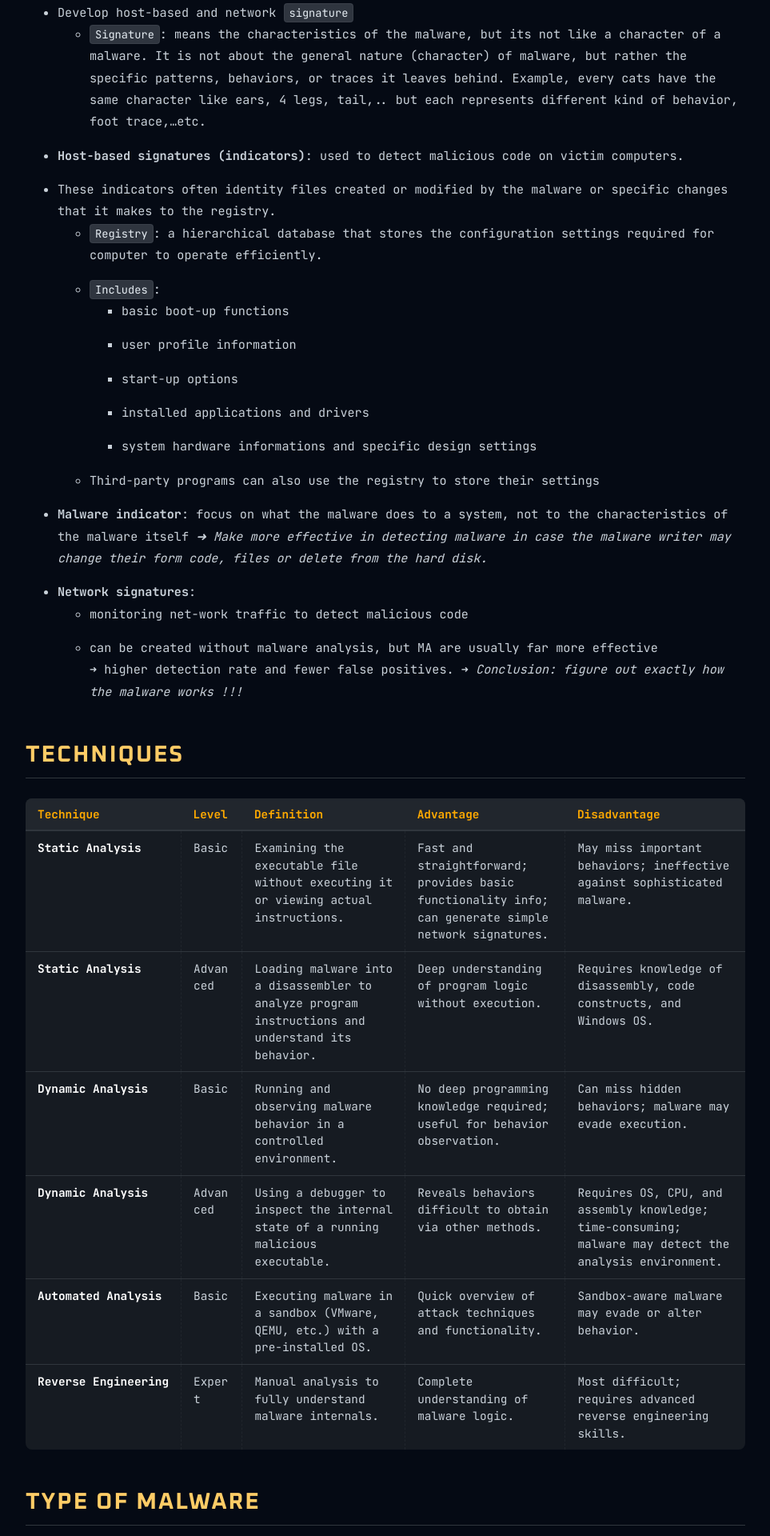
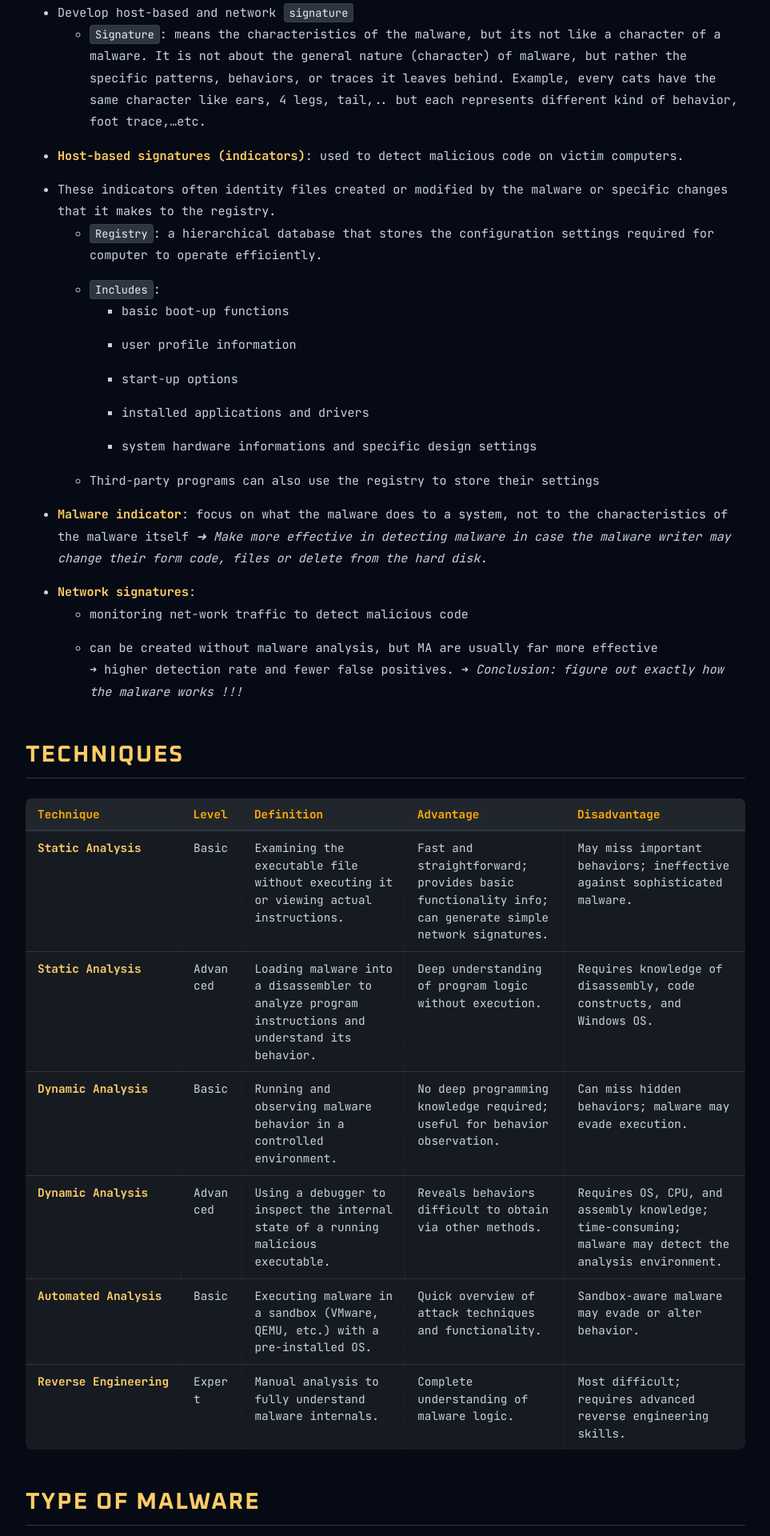
Before and after one commit to kaiversus/kaiversus.github.io, a Jekyll site: the page built from _courses/malware/chapter_1.md, in a window 1280 px wide. Shown: the part 512-2432 px from the top of the page at 80% size, without its empty margins (8-971 px from the left). Built offline with Jekyll 4.4.1, drawn with Linux system fonts in a browser that asks for light colours; some web fonts are replaced.

Commit message:
Update course.html

```diff
--- a/_layouts/course.html
+++ b/_layouts/course.html
@@ -196,6 +196,11 @@
             line-height: 1.8;
             color: var(--text-main);
             margin-bottom: 15px;
+        }
+        .course-content strong,
+        .course-content b {
+            color: #ffcc66 !important; /* Màu cam nhạt giống tiêu đề H2 */
+            font-weight: 700;          /* Đảm bảo chữ dày và rõ */
         }
         /* ĐÃ FIX: Xóa white-space: nowrap để không bị tràn */
         .course-content td:first-child { font-weight: 600; width: auto; color: #fff; }
```
